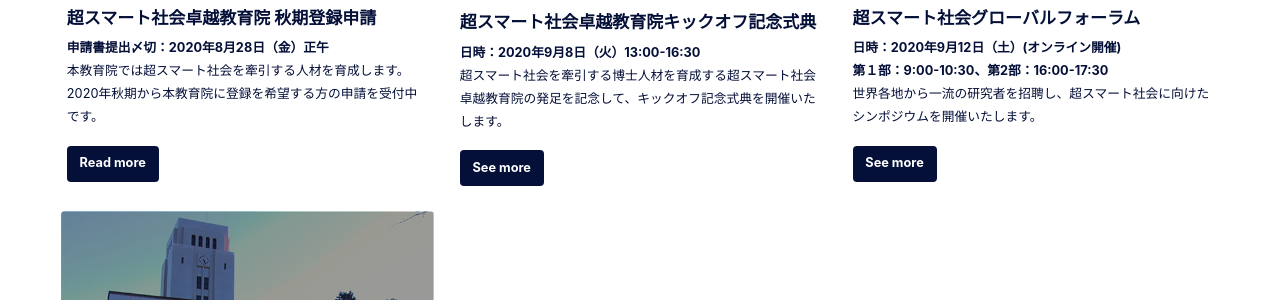
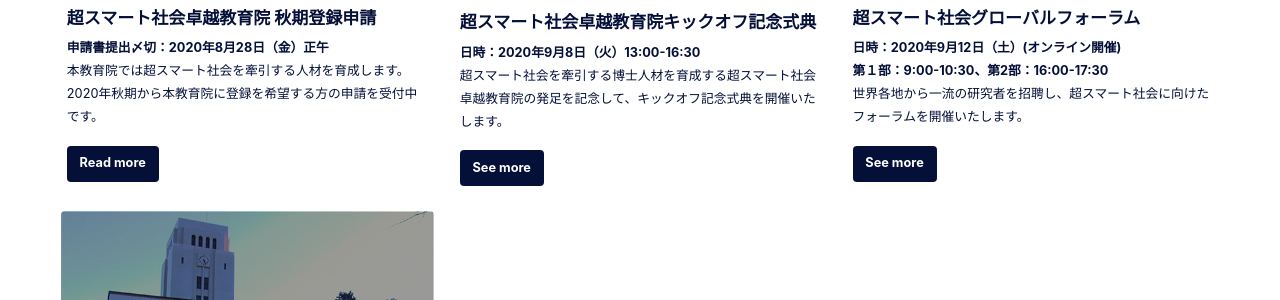
Before and after one commit to fl1d/w0ex.github.io, a Jekyll site: the page built from _pages/home.md, in a window 1280 px wide. Shown: the part 745-1045 px from the top of the page. Built offline with Jekyll 4.4.1, drawn with Linux system fonts in a browser that asks for light colours; cached includes are drawn as plain includes; nearby versions of some CDN libraries.

Commit message:
Update home.md

```diff
--- a/_pages/home.md
+++ b/_pages/home.md
@@ -50,7 +50,7 @@ feature_row:
     alt: "超スマート社会グローバルフォーラム"
     title: "超スマート社会グローバルフォーラム"
     excerpt: "<B>日時：2020年9月12日（土）(オンライン開催)<br>
-    第１部：9:00-10:30、第2部：16:00-17:30</B><br>世界各地から一流の研究者を招聘し、超スマート社会に向けたシンポジウムを開催いたします。"
+    第１部：9:00-10:30、第2部：16:00-17:30</B><br>世界各地から一流の研究者を招聘し、超スマート社会に向けたフォーラムを開催いたします。"
     url: "/global-forum_en/"
     btn_label: "See more"
     btn_class: "btn--primary"
```
